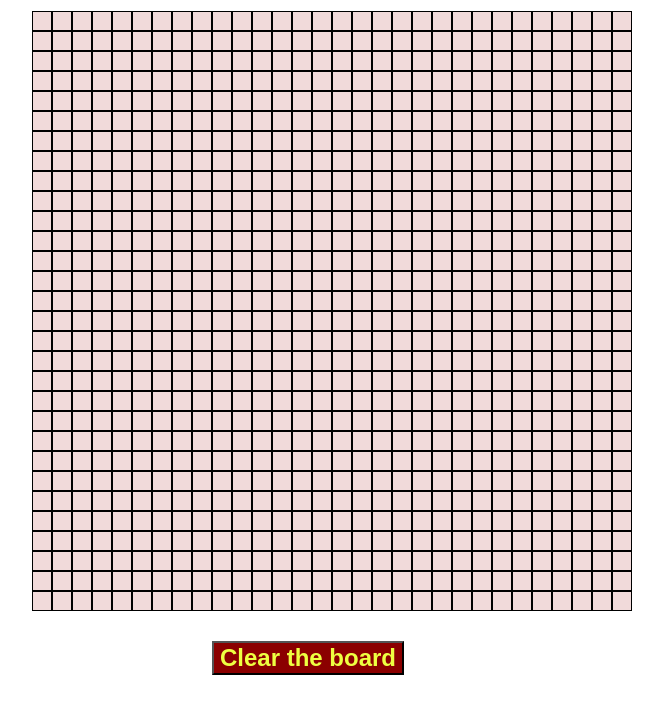
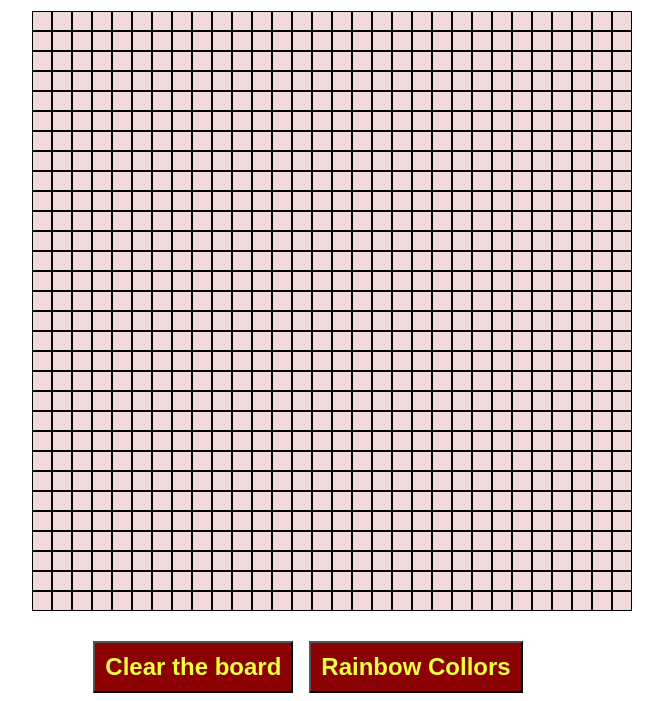
Before and after one commit to mihai-gabriel1/Etch-a-Sketch, a plain HTML site: page index.html in a window 1280 px wide. Shown: the part 116-817 px from the top of the page, without its empty margins (332-995 px from the left). Drawn offline with Linux system fonts and the light colour scheme.

Commit message:
Readme has been edited; project finished.

```diff
--- a/index.html
+++ b/index.html
@@ -13,9 +13,12 @@
       <div class="header"></div>
       <section class="grid"></section>
     </div>
-    <button type="submit" onclick="refreshPage()" class="reset">
-      Clear the board
-    </button>
+    <div class="buttons">
+      <button type="submit" onclick="refreshPage()" class="reset">
+        Clear the board
+      </button>
+      <button class="rgb-color">Rainbow Collors</button>
+    </div>
   </body>
   <script src="script.js" defer></script>
 </html>
--- a/style.css
+++ b/style.css
@@ -38,10 +38,25 @@ body {
   gap: 3rem;
 }
 
+.buttons {
+  display: flex;
+  gap: 1rem;
+}
+
 .reset {
+  padding: 10px;
   font-size: 1.5rem;
   background-color: darkred;
   color: #eeff41;
   font-weight: bold;
   margin-top: 30px;
 }
+
+.rgb-color {
+  font-size: 1.5rem;
+  background-color: darkred;
+  color: #eeff41;
+  padding: 10px;
+  font-weight: bold;
+  margin-top: 30px;
+}
```
Also changed, not shown: 1 other file.
